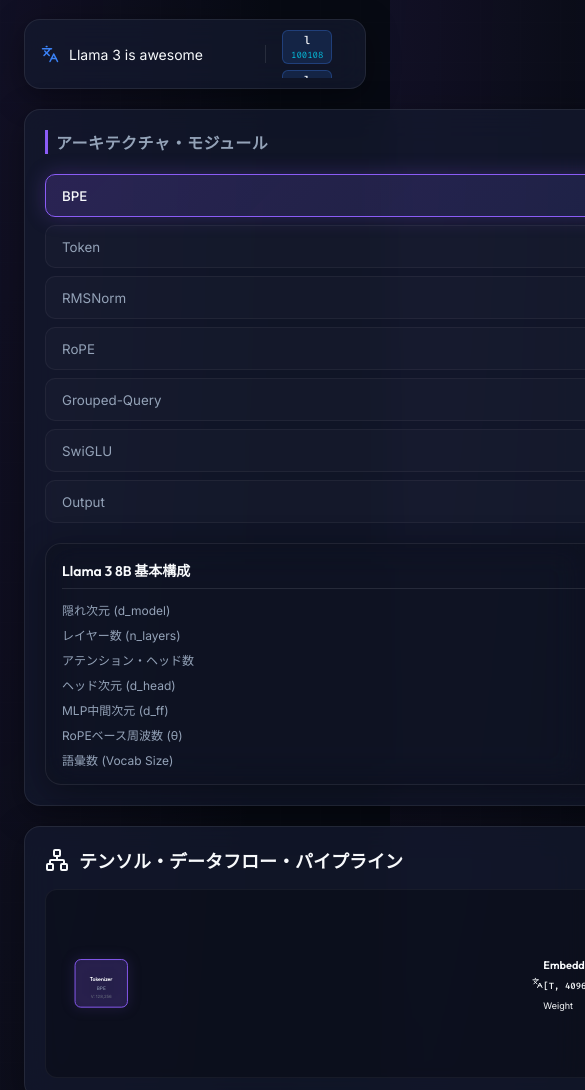
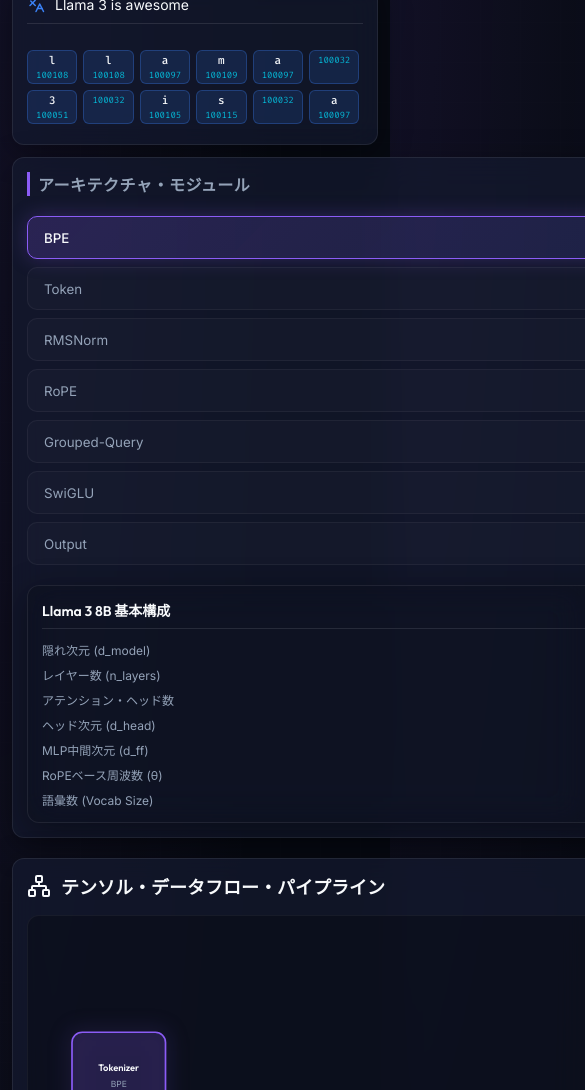
Before and after one commit to doraemon-python/llama3-math-viz, a website built with Vite: page index.html in a window 390 px wide. Shown: the part 98-1188 px from the top of the page, 585 px wide, since content can reach past the window. Built offline with nearby package versions, Linux system fonts and the light colour scheme.

Commit message:
style: enhance responsive layout and mobile usability

```diff
--- a/style.css
+++ b/style.css
@@ -379,11 +379,26 @@
   display: flex;
   justify-content: center;
   align-items: center;
+  overflow-x: auto;
+  width: 100%;
+  -webkit-overflow-scrolling: touch;
 }
 
 /* SVG Node and Path Styles */
 #pipeline-svg {
   user-select: none;
+  display: block;
+  width: 100%;
+  height: auto;
+}
+
+@media (max-width: 900px) {
+  #pipeline-svg {
+    min-width: 850px;
+  }
+  .canvas-wrapper {
+    justify-content: flex-start;
+  }
 }
 
 .svg-node {
@@ -610,7 +625,7 @@
   align-items: stretch;
 }
 
-@media (max-width: 600px) {
+@media (max-width: 850px) {
   .sandbox-layout {
     flex-direction: column;
   }
@@ -927,3 +942,63 @@
 .flow-arrow {
   color: var(--text-muted);
 }
+
+/* Mobile and general responsive adjustments */
+@media (max-width: 768px) {
+  .app-header {
+    flex-direction: column;
+    align-items: stretch;
+  }
+  .tokenizer-bar {
+    max-width: 100%;
+    flex-direction: column;
+    align-items: stretch;
+  }
+  .tokenizer-input-group {
+    border-right: none;
+    border-bottom: 1px solid rgba(255, 255, 255, 0.1);
+    padding-right: 0;
+    padding-bottom: 10px;
+    margin-bottom: 5px;
+  }
+  .tokenizer-output {
+    max-height: 80px;
+    margin-top: 5px;
+  }
+  .story-stepper {
+    justify-content: flex-start;
+  }
+}
+
+@media (max-width: 640px) {
+  .app-container {
+    padding: 12px;
+    gap: 12px;
+  }
+  .glass-card {
+    padding: 14px !important;
+    border-radius: 12px;
+  }
+  .main-content {
+    gap: 12px;
+  }
+  .details-grid, .interactive-grid {
+    gap: 12px;
+  }
+  .brand h1 {
+    font-size: 22px;
+  }
+  .brand .subtitle {
+    font-size: 11px;
+  }
+  .shapes-table th, .shapes-table td {
+    padding: 8px 6px;
+    font-size: 11px;
+  }
+  .code-body {
+    padding: 10px;
+  }
+  .code-body code {
+    font-size: 11px;
+  }
+}
```
